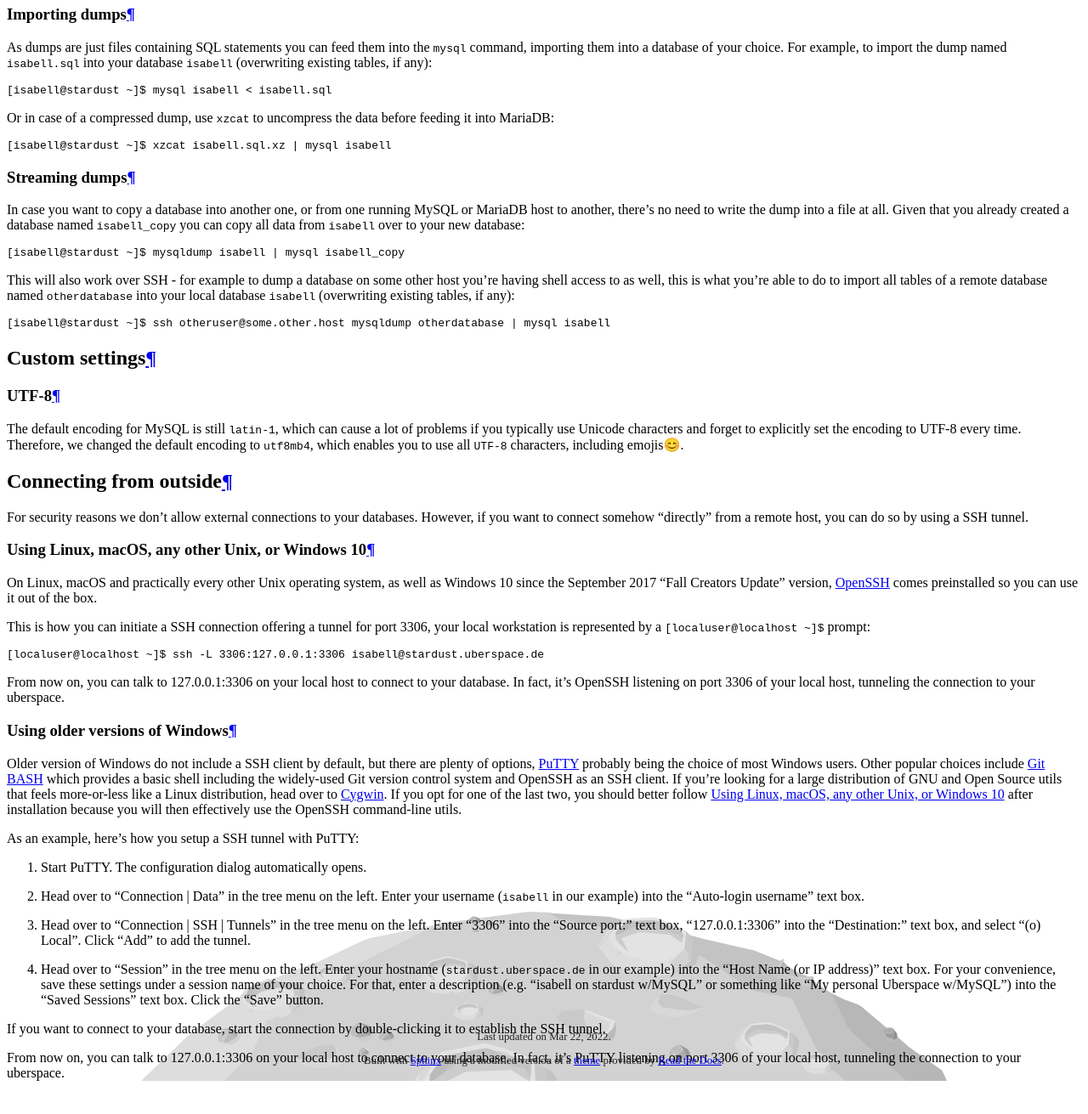
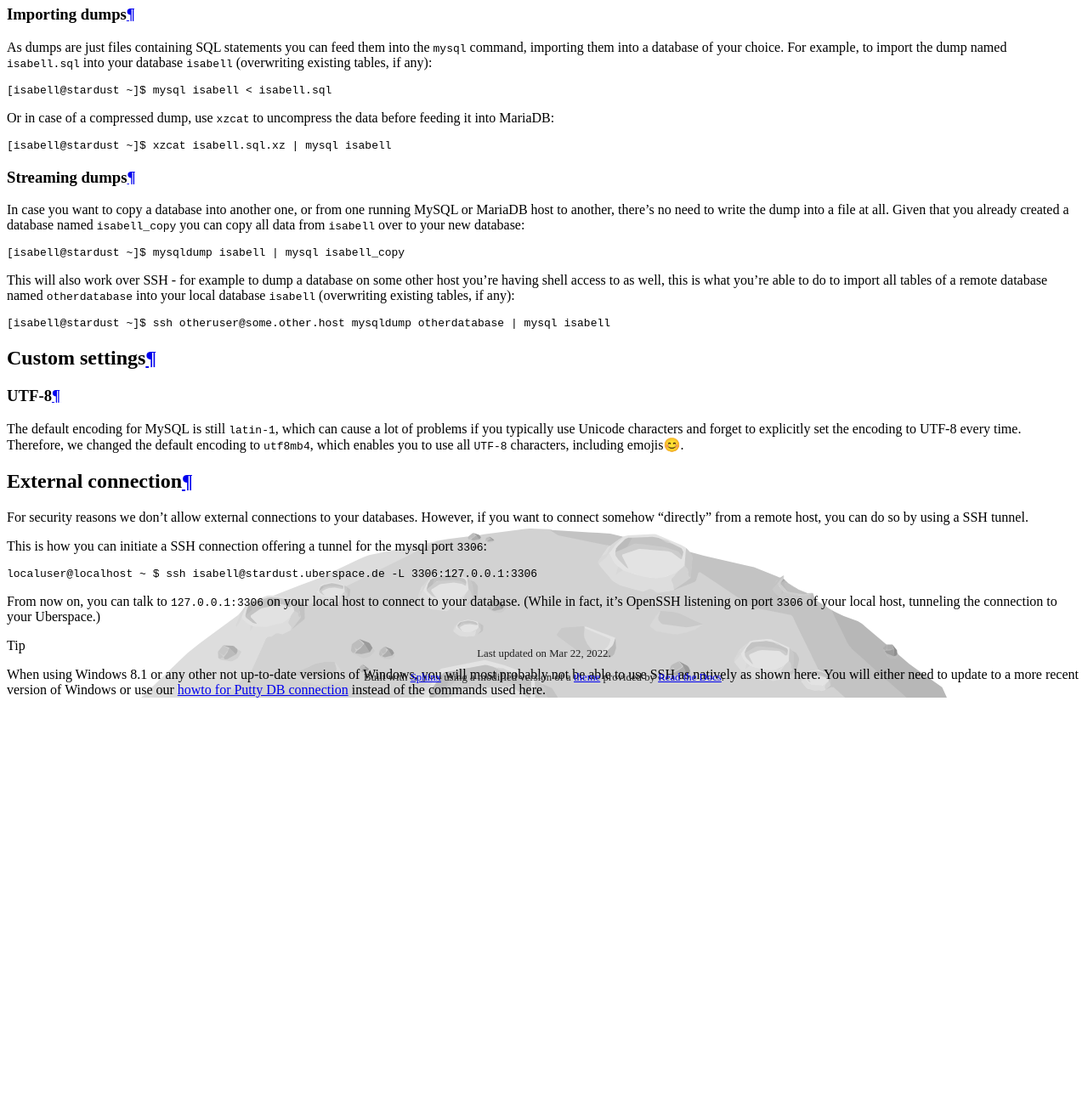
Before and after one commit to Uberspace/manual, a Sphinx documentation site: the page built from source/database-mysql.rst, in a window 1280 px wide and 1400 px high, scrolled down 4106 px. Shown: the top 1311 px of the window at 85% size. Built offline with Sphinx 7.4.7 and the Read the Docs theme 2.0.0, drawn with Linux system fonts in a browser that asks for light colours; after the commit the page ends 5055 px from its top, so only the background shows below that; some of the changed text lies outside the part shown.

Commit message:
move external mysql putty example to putty howto

```diff
--- a/source/database-mysql.rst
+++ b/source/database-mysql.rst
@@ -195,59 +195,24 @@ UTF-8
 The default encoding for MySQL is still ``latin-1``, which can cause a lot of problems if you typically use Unicode characters and forget to explicitly set the encoding to UTF-8 every time. Therefore, we changed the default encoding to ``utf8mb4``, which enables you to use all ``UTF-8`` characters, including emojis😊.
 
 
-Connecting from outside
-=======================
+External connection
+===================
 
 For security reasons we don't allow external connections to your databases.
 However, if you want to connect somehow "directly" from a remote host, you can do so by using a SSH tunnel.
 
-
-.. _mysql-ssh-tunnel-using-linux:
-
-Using Linux, macOS, any other Unix, or Windows 10
--------------------------------------------------
-
-On Linux, macOS and practically every other Unix operating system, as well as Windows 10 since the September 2017 “Fall Creators Update” version, `OpenSSH <https://www.openssh.com/>`_
-comes preinstalled so you can use it out of the box.
-
-This is how you can initiate a SSH connection offering a tunnel for port 3306,
-your local workstation is represented by a ``[localuser@localhost ~]$`` prompt:
+This is how you can initiate a SSH connection offering a tunnel for the mysql port ``3306``:
 
 .. code-block:: console
 
-  [localuser@localhost ~]$ ssh -L 3306:127.0.0.1:3306 isabell@stardust.uberspace.de
+  localuser@localhost ~ $ ssh isabell@stardust.uberspace.de -L 3306:127.0.0.1:3306
 
-From now on, you can talk to 127.0.0.1:3306 on your local host to connect to your database.
-In fact, it's OpenSSH listening on port 3306 of your local host, tunneling the connection to your uberspace.
+From now on, you can talk to ``127.0.0.1:3306`` on your local host to connect to your database.
+(While in fact, it's OpenSSH listening on port ``3306`` of your local host, tunneling the connection to your Uberspace.)
 
 
-Using older versions of Windows
--------------------------------
+.. tip::
 
-Older version of Windows do not include a SSH client by default, but there are plenty of options,
-`PuTTY <http://www.chiark.greenend.org.uk/~sgtatham/putty/download.html>`_ probably being the choice of most Windows users.
-Other popular choices include `Git BASH <https://git-for-windows.github.io/>`_ which provides a basic shell including
-the widely-used Git version control system and OpenSSH as an SSH client.
-If you're looking for a large distribution of GNU and Open Source utils that feels more-or-less like a Linux distribution,
-head over to `Cygwin <https://www.cygwin.com/>`_.
-If you opt for one of the last two, you should better follow :ref:`mysql-ssh-tunnel-using-linux` after installation because you will then
-effectively use the OpenSSH command-line utils.
-
-As an example, here's how you setup a SSH tunnel with PuTTY:
-
-#. Start PuTTY. The configuration dialog automatically opens.
-#. Head over to "Connection | Data" in the tree menu on the left. Enter your username (``isabell`` in our example)
-   into the "Auto-login username" text box.
-#. Head over to "Connection | SSH | Tunnels" in the tree menu on the left.
-   Enter "3306" into the "Source port:" text box, "127.0.0.1:3306" into the "Destination:" text box, and select "(o) Local".
-   Click "Add" to add the tunnel.
-#. Head over to "Session" in the tree menu on the left. Enter your hostname (``stardust.uberspace.de`` in our example)
-   into the "Host Name (or IP address)" text box.
-   For your convenience, save these settings under a session name of your choice.
-   For that, enter a description (e.g. "isabell on stardust w/MySQL" or something like "My personal Uberspace w/MySQL") into the "Saved Sessions" text box.
-   Click the "Save" button.
-
-If you want to connect to your database, start the connection by double-clicking it to establish the SSH tunnel.
-
-From now on, you can talk to 127.0.0.1:3306 on your local host to connect to your database.
-In fact, it's PuTTY listening on port 3306 of your local host, tunneling the connection to your uberspace.
+   When using Windows 8.1 or any other not up-to-date versions of Windows, you will most probably not be able to use SSH as natively as shown here.
+   You will either need to update to a more recent version of Windows or use our `howto for Putty DB connection <https://lab.uberspace.de/howto_ssh-putty.html#connect-via-putty-ssh-tunnel-to-mysql>`_
+   instead of the commands used here.
```
Also changed, not shown: source/putty.rst (deleted, +0 -78 lines).
